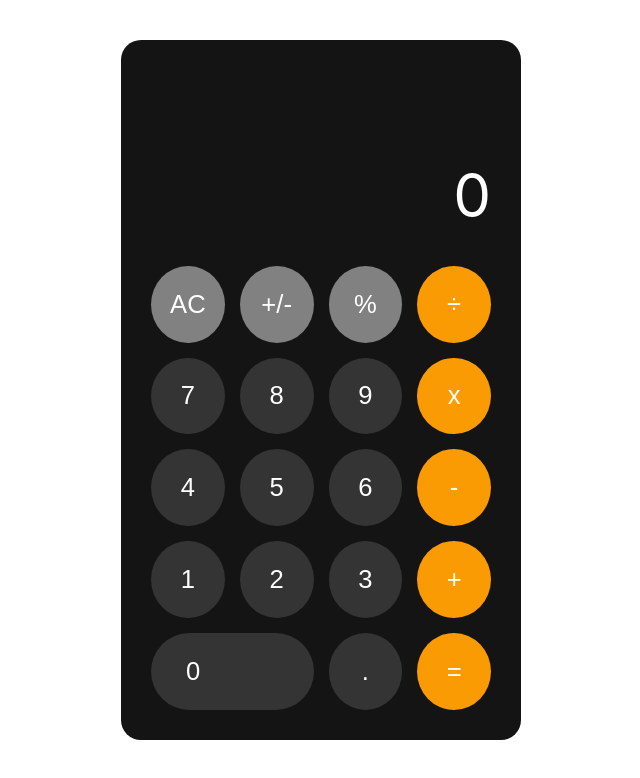
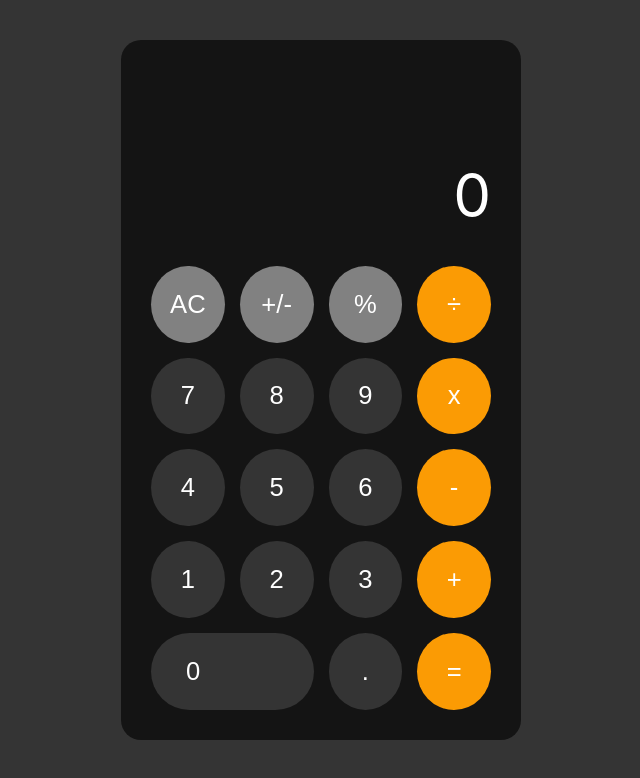
Before and after one commit to NARUDESIGNS/iPhone-Calculator, a React (Create React App) app: page / in a window 1280 px wide. Shown: the top 778 px of the page, without its empty margins (319-959 px from the left). Built offline with nearby package versions, Linux system fonts and the light colour scheme.

Commit message:
added horizontal scroll to output

```diff
--- a/src/App.css
+++ b/src/App.css
@@ -18,6 +18,7 @@ body {
   sans-serif;
   -webkit-font-smoothing: antialiased;
   -moz-osx-font-smoothing: grayscale;
+  background: var(--dark-grey);
 }
 
 .container {
@@ -46,6 +47,7 @@ body {
   font-size: 60px;
   font-weight: 400;
   width: 100%;
+  overflow-x: scroll;
 }
 
 .buttons {
```
